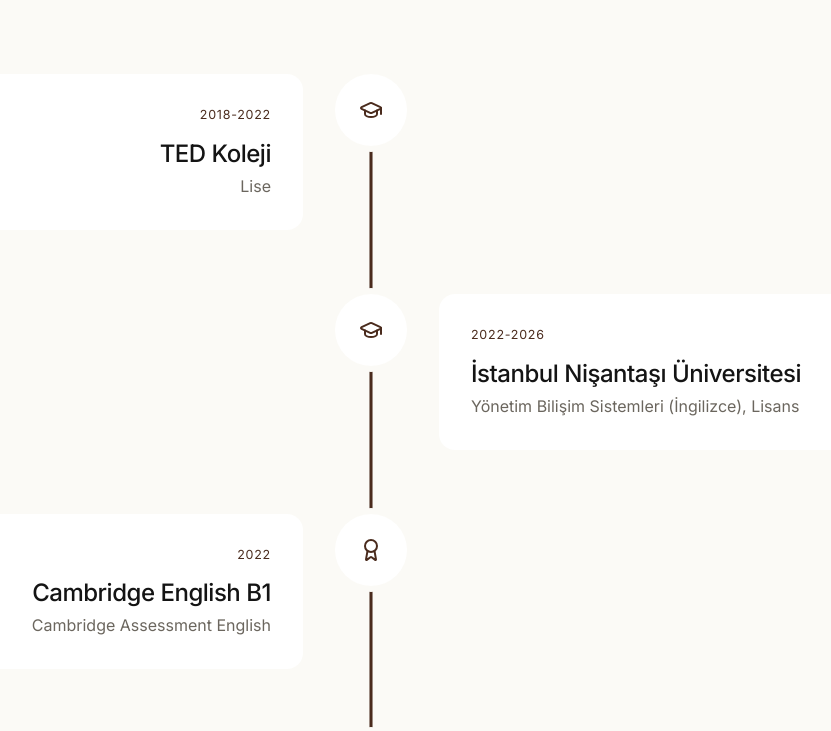
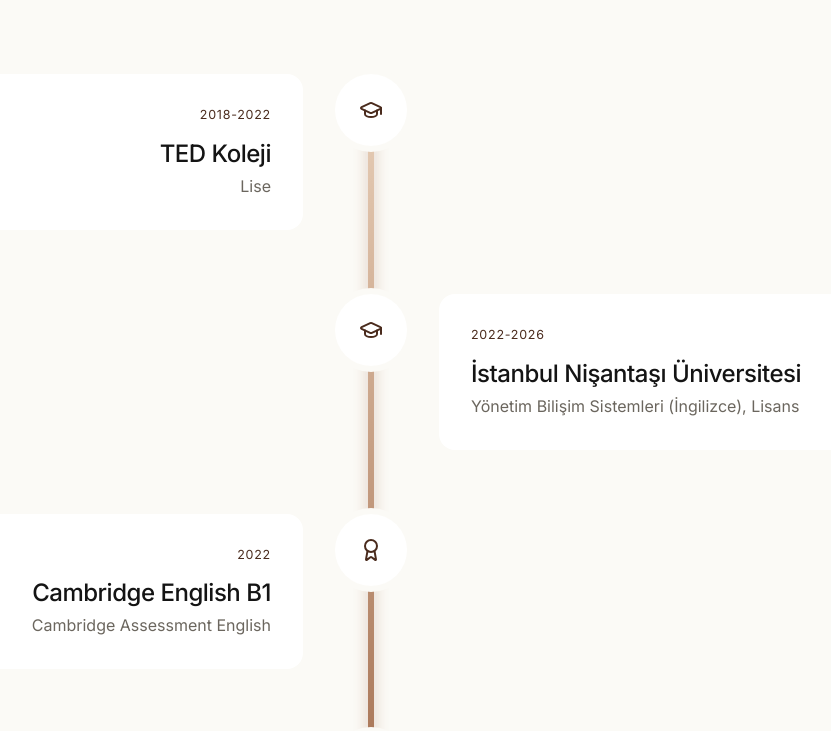
Before and after one commit to Eceozenir/eceozenir.com, a Next.js app: page /hakkimda in a window 1280 px wide. Shown: the part 1106-1837 px from the top of the page, without its empty margins (269-1100 px from the left). Built offline with nearby package versions, Linux system fonts and the light colour scheme.

Commit message:
Yolculuk çizgisi: kalın, renk geçişli, ilerleyen parlak uç

```diff
--- a/components/journey.tsx
+++ b/components/journey.tsx
@@ -17,6 +17,7 @@
   const wrapRef = useRef<HTMLDivElement>(null)
   const fillRef = useRef<HTMLDivElement>(null)
   const lineRef = useRef<HTMLDivElement>(null)
+  const ucRef = useRef<HTMLDivElement>(null)
 
   useEffect(() => {
     const wrap = wrapRef.current
@@ -48,6 +49,11 @@
       const vh = window.innerHeight
       const p = Math.min(1, Math.max(0, (vh * 0.6 - r.top) / Math.max(1, r.height)))
       if (fillRef.current) fillRef.current.style.transform = `scaleY(${p})`
+      // Çizginin ucundaki parlak nokta dolan kısımla birlikte ilerler
+      if (ucRef.current) {
+        ucRef.current.style.transform = `translate(-50%, ${(p * r.height).toFixed(1)}px)`
+        ucRef.current.style.opacity = p > 0.001 && p < 0.999 ? "1" : "0"
+      }
     }
     olc()
     const ro = new ResizeObserver(() => {
@@ -89,8 +95,22 @@
   return (
     <div ref={wrapRef} className="relative">
       {/* Çizgi: ilk duraktan son durağa kadar, aşağı indikçe dolar (mobilde solda, masaüstünde ortada) */}
-      <div ref={lineRef} className="absolute top-7 left-[26px] w-[3px] rounded-full bg-[#141414]/10 md:left-1/2 md:-translate-x-1/2">
-        <div ref={fillRef} className="h-full w-full origin-top rounded-full bg-[#4a2b1d]" style={{ transform: "scaleY(0)" }} />
+      <div ref={lineRef} className="absolute top-7 left-[26px] w-1.5 -translate-x-1/2 rounded-full bg-[#e6cdb6]/45 md:left-1/2">
+        <div
+          ref={fillRef}
+          className="h-full w-full origin-top rounded-full bg-gradient-to-b from-[#e6cdb6] via-[#a87556] to-[#4a2b1d] shadow-[0_0_14px_rgba(168,117,86,0.45)]"
+          style={{ transform: "scaleY(0)" }}
+        />
+        {/* Uçtaki parlak nokta */}
+        <div
+          ref={ucRef}
+          aria-hidden
+          className="absolute top-0 left-1/2 -mt-2.5 size-5 rounded-full opacity-0 transition-opacity duration-300"
+          style={{ transform: "translate(-50%, 0)" }}
+        >
+          <span className="absolute inset-0 animate-ping rounded-full bg-[#a87556]/50" />
+          <span className="absolute inset-0 rounded-full bg-[#4a2b1d] ring-4 ring-[#fbfaf6] shadow-[0_0_18px_rgba(74,43,29,0.55)]" />
+        </div>
       </div>
 
       <ol className="relative space-y-12 md:space-y-16">
```
